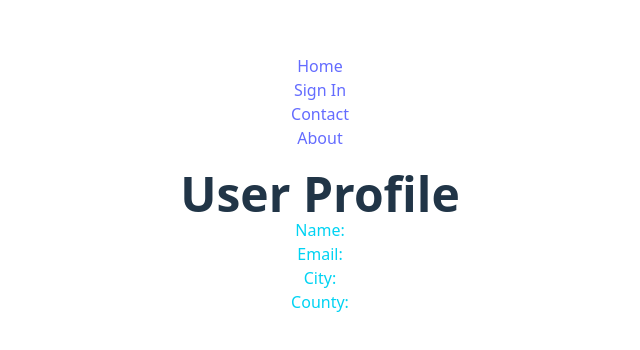
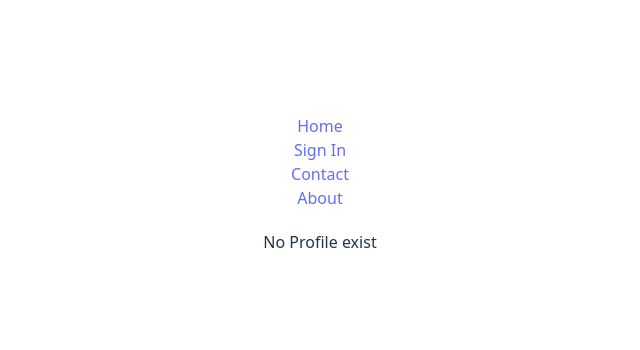
Before and after one commit to mdjiaul-hoque/firebase, a React (Vite) app: page /profile in a window 1280 px wide. Shown: the part 216-566 px from the top of the page, without its empty margins (320-960 px from the left). Built offline with nearby package versions, Linux system fonts and the light colour scheme.

Commit message:
Programatically route and passing data/recive and show with usetLocation

```diff
--- a/src/pages/Profile.jsx
+++ b/src/pages/Profile.jsx
@@ -2,16 +2,19 @@ import React from 'react';
 import { useLocation } from 'react-router';
 
 const Profile = () => {
-const location = useLocation();
-console.log(location.state);
+const {state} = useLocation();
+console.log(state);
+
 
     return (
         <div className='pt-5'>
+            {state? (<>
             <h2 className='text-5xl font-bold'>User Profile</h2>
-            <p><span className='text-cyan-400'>Name:</span></p>
-            <p><span className='text-cyan-400'>Email:</span></p>
-            <p><span className='text-cyan-400'>City:</span></p>
-            <p><span className='text-cyan-400'>County:</span></p>
+            <p><span className='text-cyan-400 font-semibold'>Name:</span>{state.name}</p>
+            <p><span className='text-cyan-400 font-semibold'>Email:</span>{state.email}</p>
+            <p><span className='text-cyan-400 font-semibold'>City:</span>{state.city}</p>
+            <p><span className='text-cyan-400 font-semibold'>County:</span>{state.country}</p>
+            </>): <p>No Profile exist</p>}
         </div>
     );
 };
```
